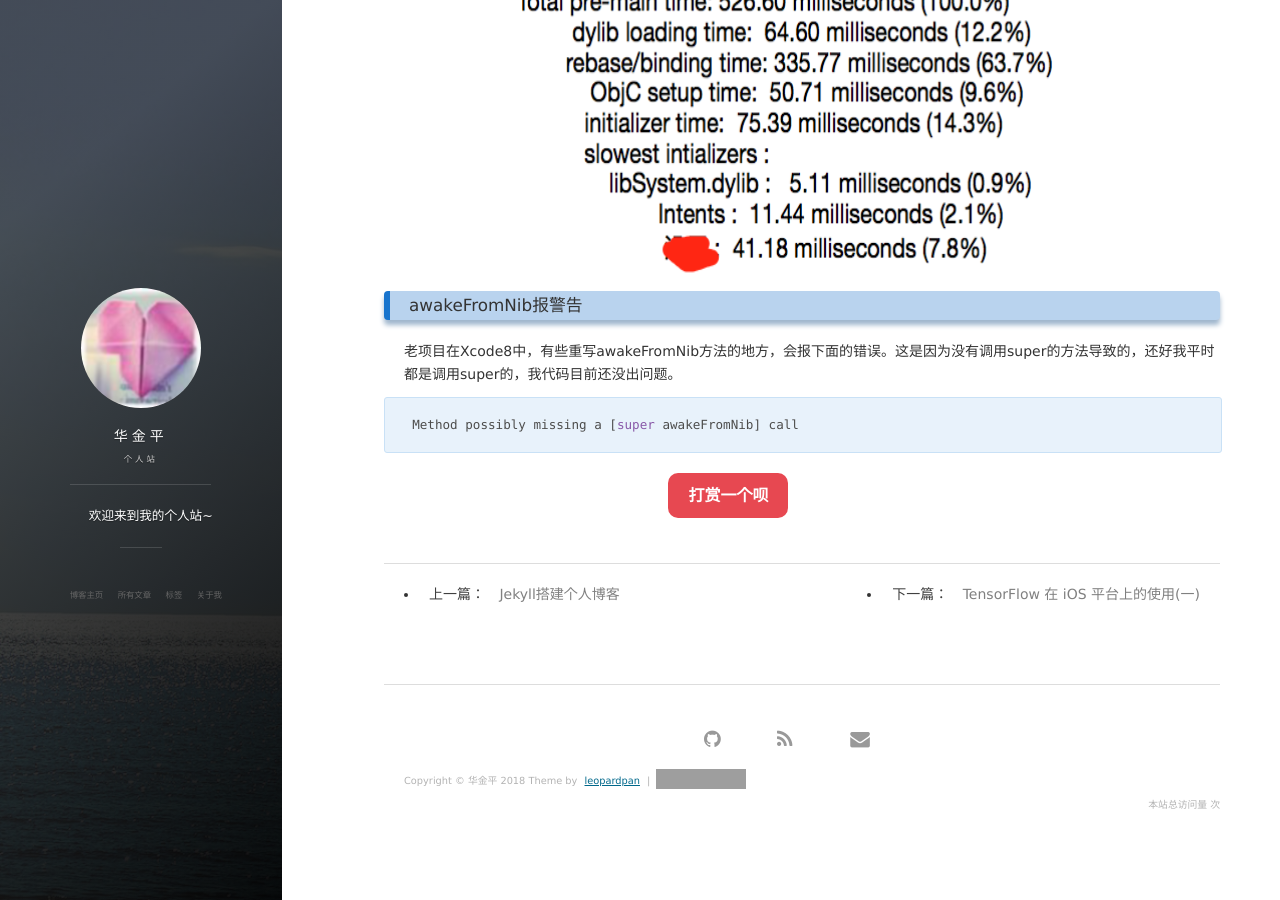
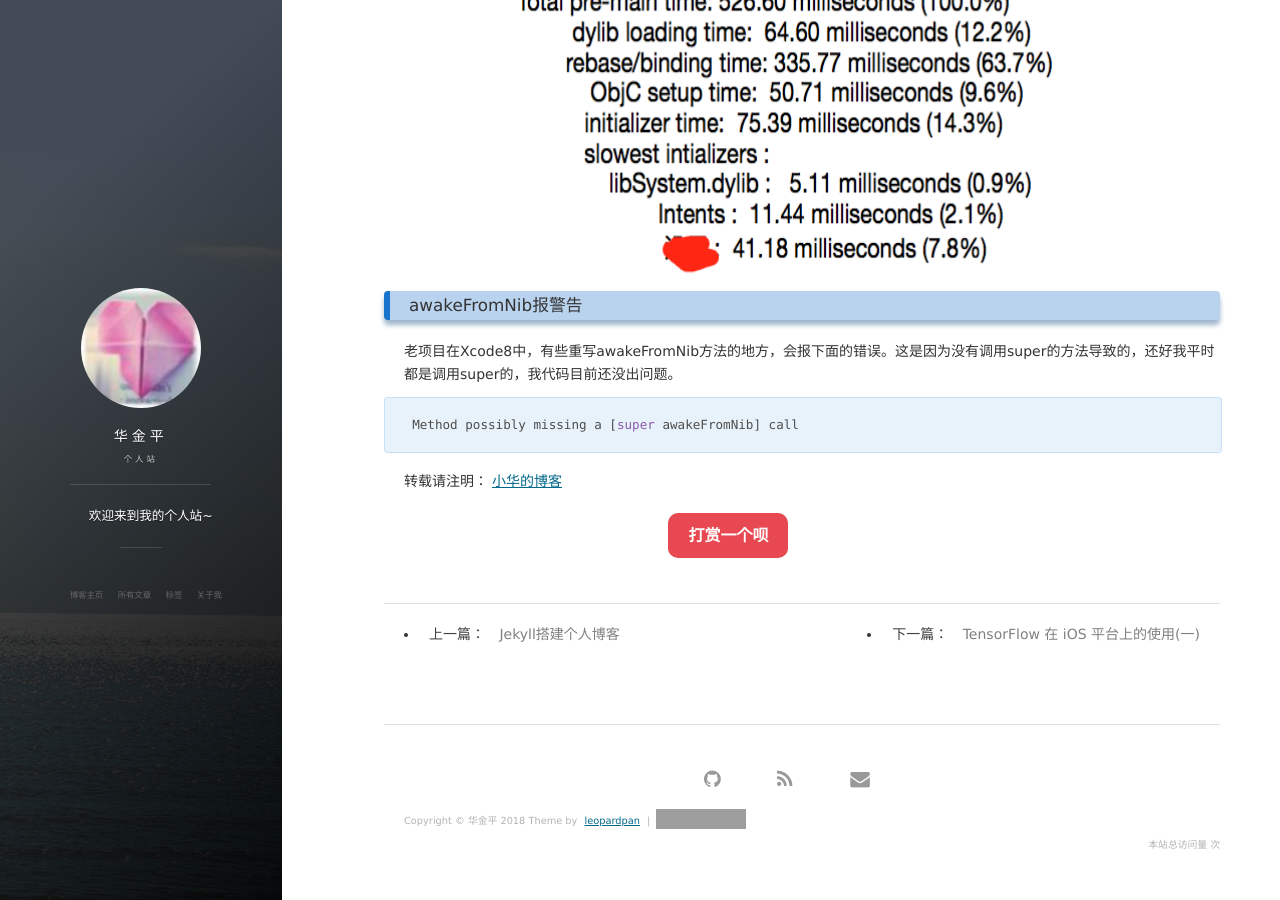
Before and after one commit to huajinping/huajinping.github.io, a Jekyll site: the page built from _posts/2016-10-25-Xcode8.md, in a window 1280 px wide and 900 px high, scrolled down 6562 px. Built offline with Jekyll 4.4.1, drawn with Linux system fonts in a browser that asks for light colours; nearby versions of some CDN libraries; comment, search, counter and statistics services are not loaded; grey boxes are pictures that could not be loaded.

Commit message:
Update 2016-10-25-Xcode8.md

````diff
--- a/_posts/2016-10-25-Xcode8.md
+++ b/_posts/2016-10-25-Xcode8.md
@@ -165,3 +165,4 @@ subsystem: com.apple.UIKit, category: HIDEventFiltered, enable_level: 0, persist
 ```
 Method possibly missing a [super awakeFromNib] call
 ```
+转载请注明：[小华的博客](http://huajinping.cf)
````
